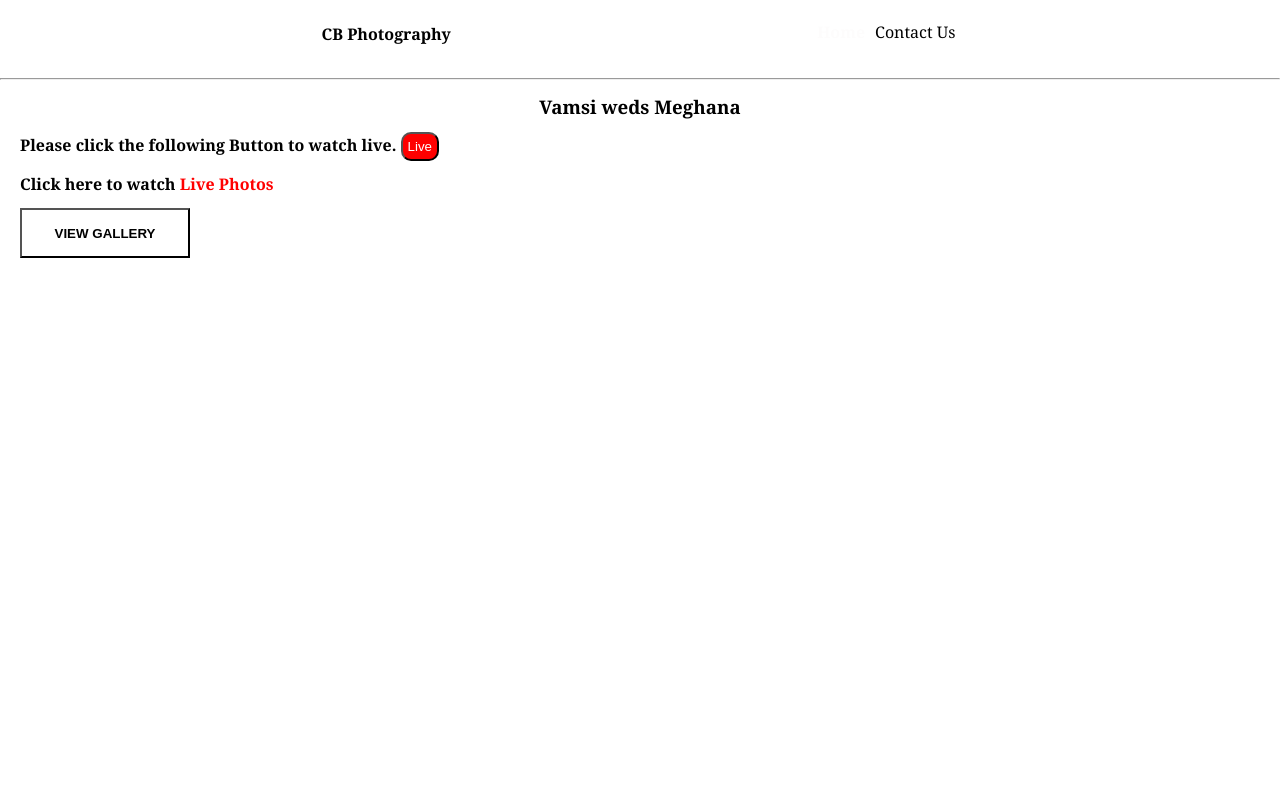
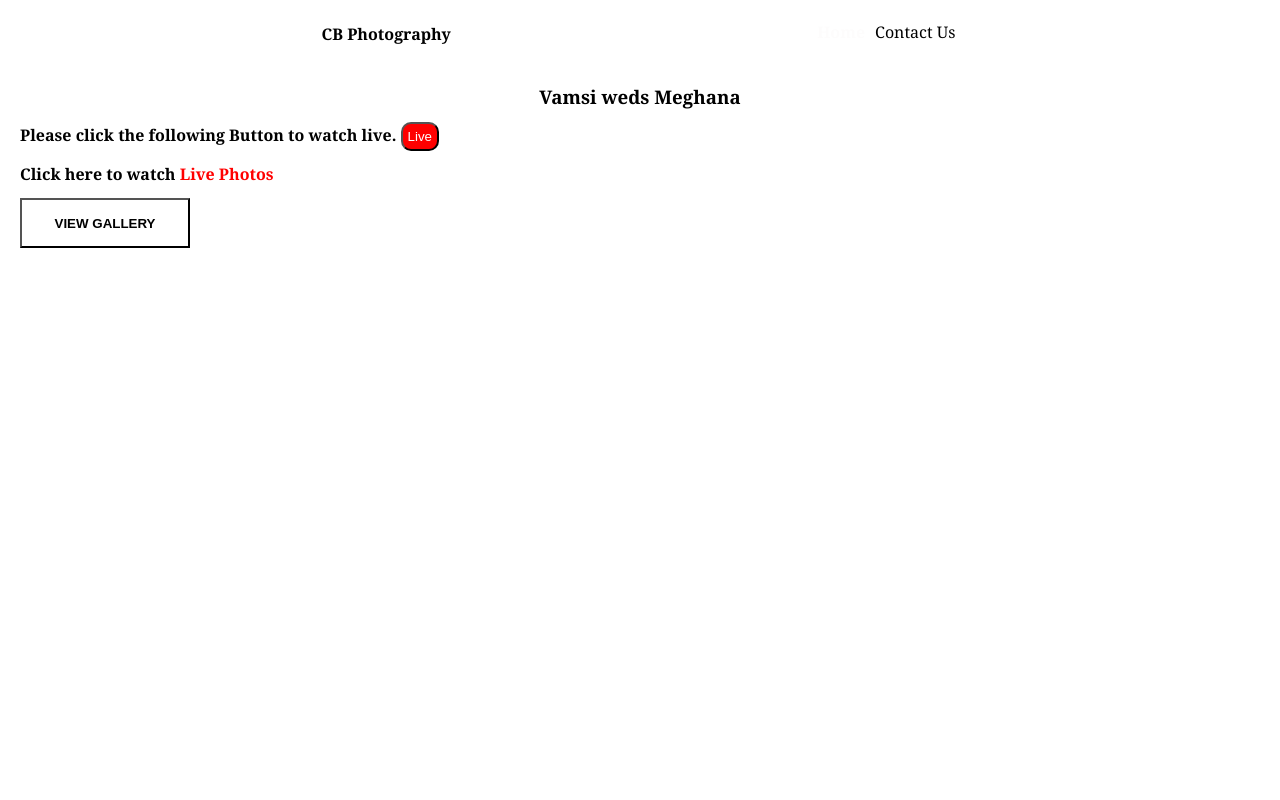
Before and after one commit to praveen-raj-143/CBstudio, a React (Create React App) app: page / in a window 1280 px wide. Shown: the top 800 px of the page. Built offline with nearby package versions, Linux system fonts and the light colour scheme.

Commit message:
completed

```diff
--- a/src/App.js
+++ b/src/App.js
@@ -7,7 +7,7 @@ const App = () => {
   return (
     <div className='grand'>
       <Navbar/>
-      <hr/>
+      {/* <hr/> */}
       <Routerfile/>
       <br/>
       <br/>
```
